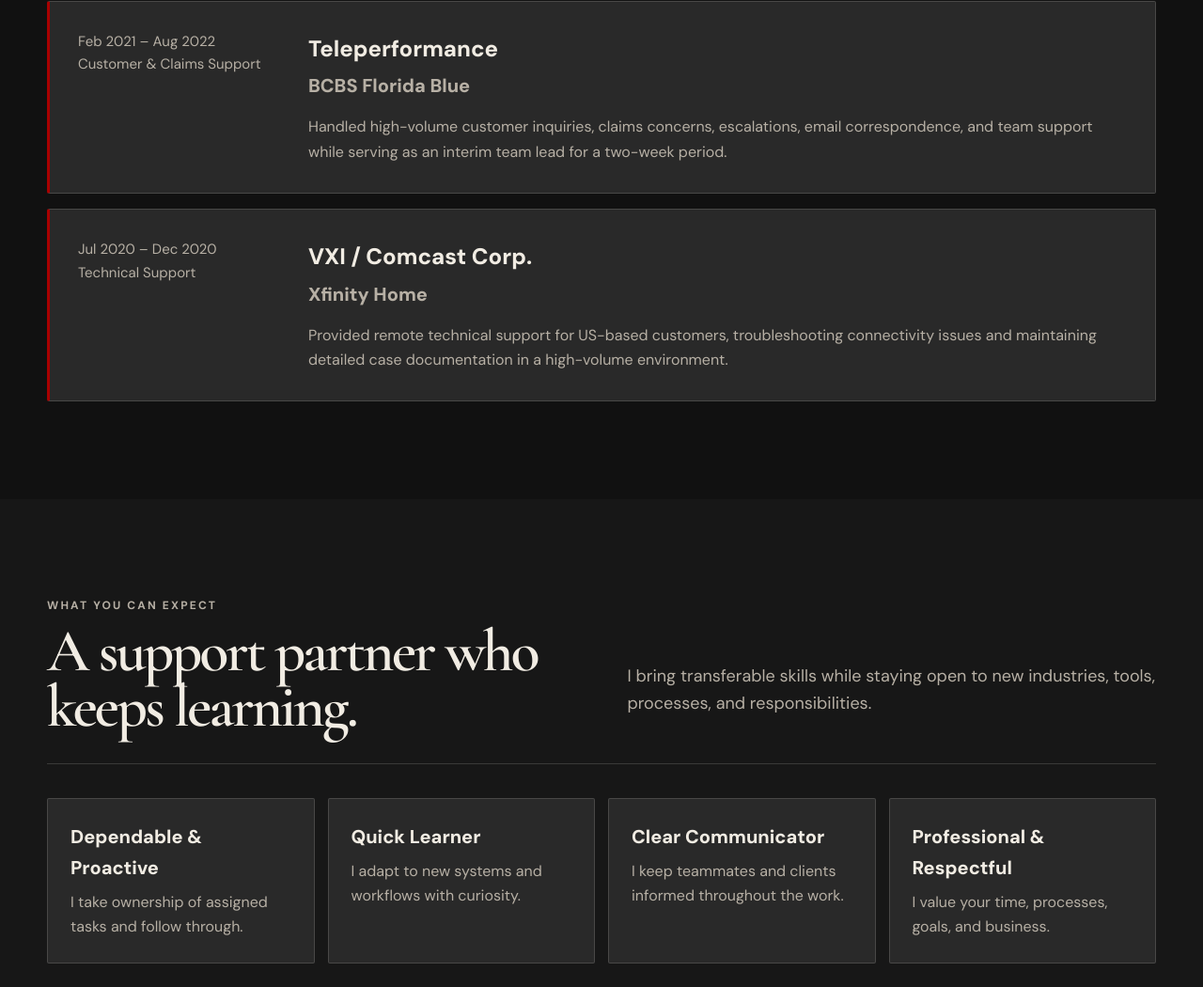
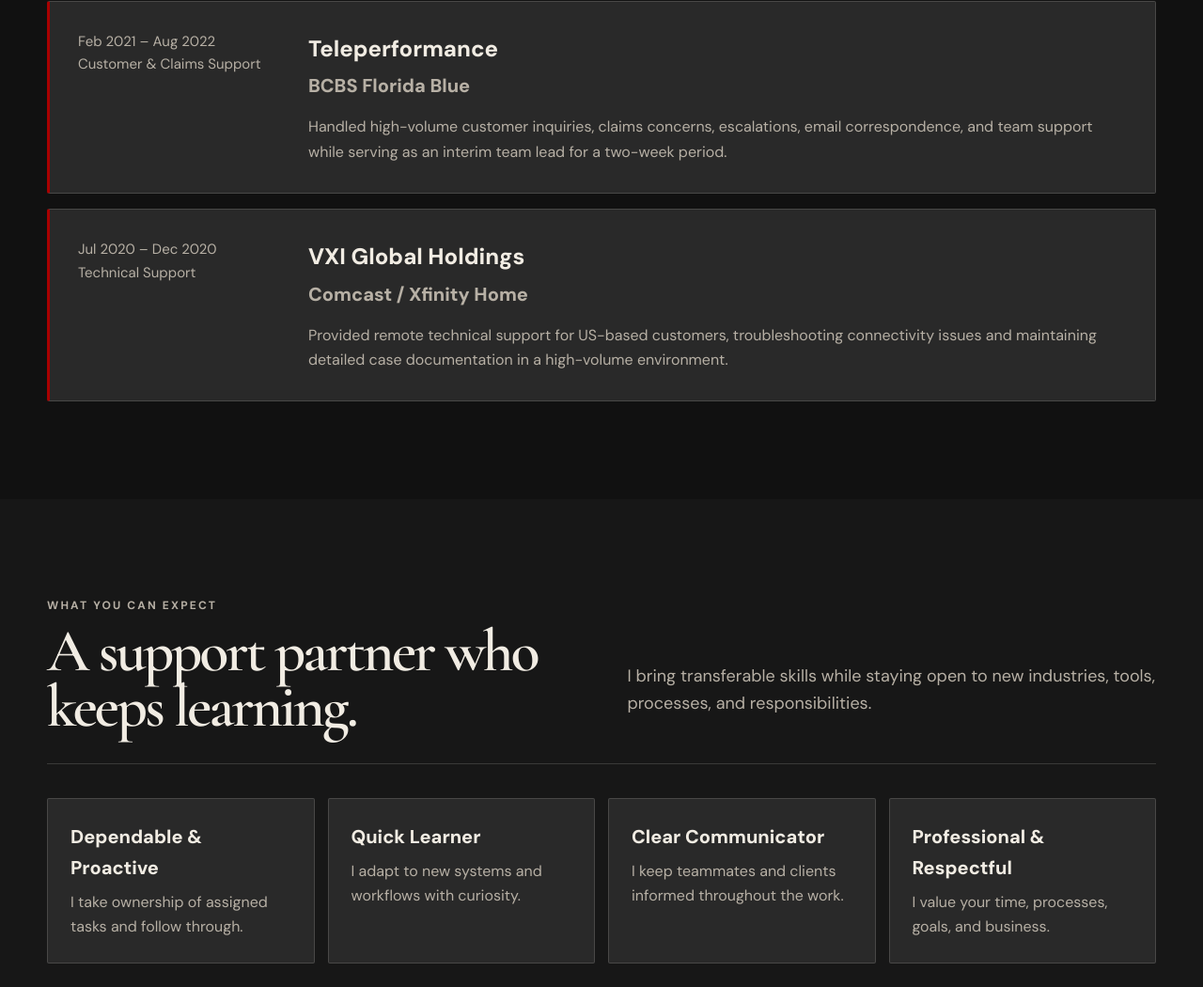
Before and after one commit to chpcervantes/chpcervantes, a plain HTML site: page index.html in a window 1280 px wide. Shown: the part 5059-6109 px from the top of the page at 94% size. Drawn offline with nearby package versions, Linux system fonts and the light colour scheme; a script that the page names is missing.

Commit message:
Update index.html

```diff
--- a/index.html
+++ b/index.html
@@ -2220,7 +2220,7 @@
 <div class="experience-list">
 <article class="experience"><div class="experience-meta">Oct 2022 – Mar 2027<br>Operations Support</div><div><h3>Lava Automation Corp.</h3><h4>The Weikum Group</h4><p>Supported day-to-day business operations through workflow coordination, documentation, client and partner communication, system updates, renewals, research, and digital content support.</p></div></article>
 <article class="experience"><div class="experience-meta">Feb 2021 – Aug 2022<br>Customer & Claims Support</div><div><h3>Teleperformance</h3><h4>BCBS Florida Blue</h4><p>Handled high-volume customer inquiries, claims concerns, escalations, email correspondence, and team support while serving as an interim team lead for a two-week period.</p></div></article>
-<article class="experience"><div class="experience-meta">Jul 2020 – Dec 2020<br>Technical Support</div><div><h3>VXI / Comcast Corp.</h3><h4>Xfinity Home</h4><p>Provided remote technical support for US-based customers, troubleshooting connectivity issues and maintaining detailed case documentation in a high-volume environment.</p></div></article>
+<article class="experience"><div class="experience-meta">Jul 2020 – Dec 2020<br>Technical Support</div><div><h3>VXI Global Holdings </h3><h4>Comcast / Xfinity Home</h4><p>Provided remote technical support for US-based customers, troubleshooting connectivity issues and maintaining detailed case documentation in a high-volume environment.</p></div></article>
 </div>
 </div>
 </section>
```
